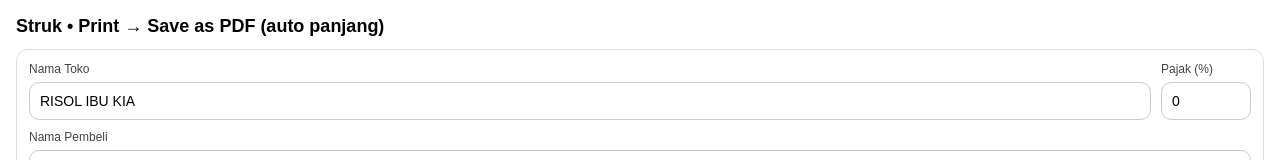
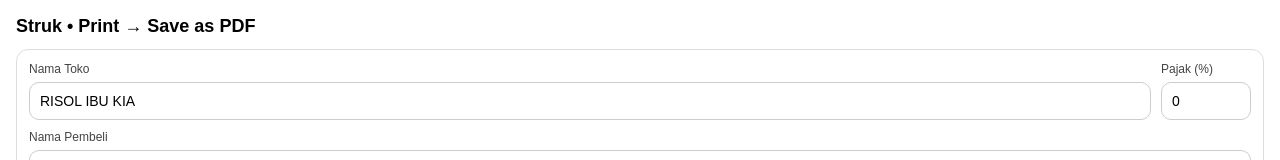
Before and after one commit to pahrevif-web/risol-struk, a plain HTML site: page index.html in a window 1280 px wide. Shown: the top 160 px of the page. Drawn offline with Linux system fonts and the light colour scheme.

Commit message:
Update index.html

```diff
--- a/index.html
+++ b/index.html
@@ -91,7 +91,7 @@
     </div>
   </div>
 
-  <h1 class="no-print">Struk • Print → Save as PDF (auto panjang)</h1>
+  <h1 class="no-print">Struk • Print → Save as PDF</h1>
 
   <div class="grid">
     <div class="card no-print">
@@ -327,4 +327,5 @@
     detectIOSPreviewAndShowBanner();
   </script>
 </body>
+
 </html>
```
